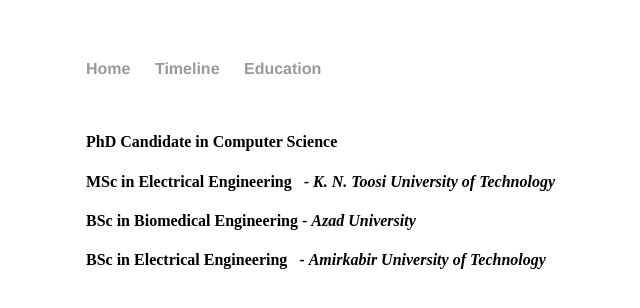
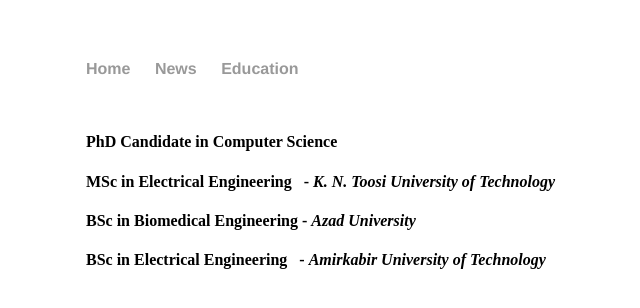
Before and after one commit to HadiAmirpour/hadiamirpour.github.io, a Jekyll site: the page education.html, which Jekyll copies as it is, in a window 1280 px wide. Shown: the top 308 px of the page, without its empty margins (106-746 px from the left). Built offline with Jekyll 4.4.1, drawn with Linux system fonts in a browser that asks for light colours.

Commit message:
Update education.html

```diff
--- a/education.html
+++ b/education.html
@@ -11,7 +11,7 @@
 		<nav>
     		<ul>
         		<li><a href="/">Home</a></li>
-	        	<li><a href="/timeline">Timeline</a></li>
+	        	<li><a href="/timeline">News</a></li>
         		<li><a href="/education">Education</a></li>
     		</ul>
 		</nav>
```
